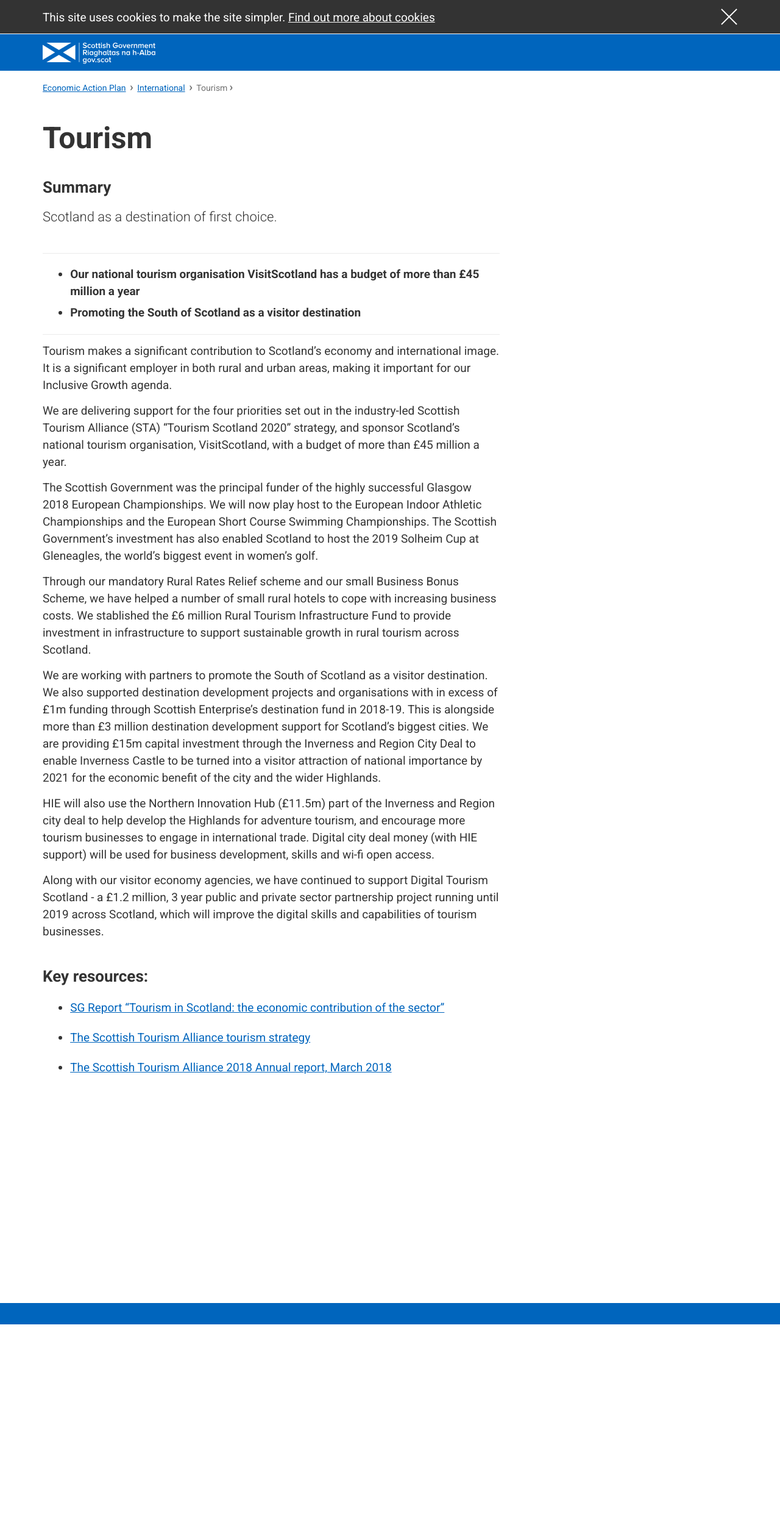
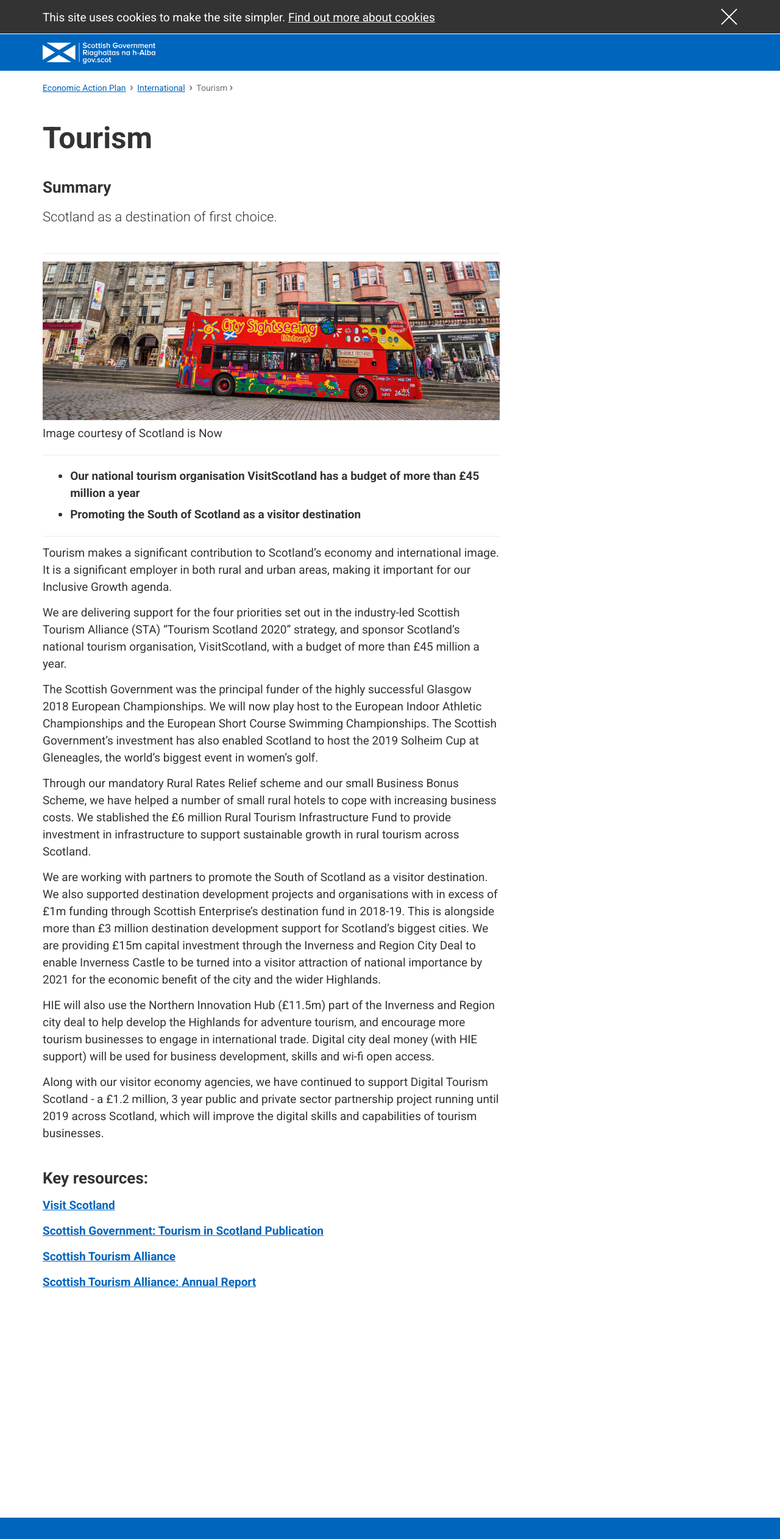
Before and after one commit to scottishgovernment/economicactionplan.mygov.scot, a Jekyll site: the page built from pages/international/tourism.md, in a window 1280 px wide. Shown: the whole page at 61% size. Built offline with Jekyll 4.4.1, drawn with Linux system fonts in a browser that asks for light colours; before the commit the page ends 2172 px from its top, so only the background shows below that.

Commit message:
finished International Section

```diff
--- a/pages/international/tourism.md
+++ b/pages/international/tourism.md
@@ -7,7 +7,10 @@
 parent: international
 permalink: /international/tourism/
 ---
-
+![Tourism Photo](/assets/images/pageimages/international5.jpg)
+Image courtesy of Scotland is Now
+<br>
+<hr>
 * **Our national tourism organisation VisitScotland has a budget of more than £45 million a year**
 * **Promoting the South of Scotland as a visitor destination**
 
@@ -29,8 +32,10 @@
 
 ## Key resources:
 
-* [SG Report "Tourism in Scotland: the economic contribution of the sector"](https://beta.gov.scot/publications/tourism-scotland-economic-contribution-sector/)
+**[Visit Scotland](https://www.visitscotland.com/)**
 
-* [The Scottish Tourism Alliance tourism strategy](http://scottishtourismalliance.co.uk/page/national-strategy/)
+**[Scottish Government: Tourism in Scotland Publication](https://beta.gov.scot/publications/tourism-scotland-economic-contribution-sector/)**
 
-* [The Scottish Tourism Alliance 2018 Annual report, March 2018](http://scottishtourismalliance.co.uk//uploads/TS2020/TS2018.compressed.pdf)
+**[Scottish Tourism Alliance](http://scottishtourismalliance.co.uk/page/national-strategy/)**
+
+**[Scottish Tourism Alliance: Annual Report](http://scottishtourismalliance.co.uk/uploads/TS2020/TS2018.compressed.pdf)**
```
Also changed, not shown: pages/international/exports.md (+11 -1 lines), pages/international/foreign-direct-investment.md (+10 -1 lines), pages/international/international-introduction.md (+2 -0 lines), pages/international/migration.md (+6 -1 lines), pages/international/promoting-scotland.md (+11 -1 lines), assets/images/pageimages/international.jpg (added), assets/images/pageimages/international1.jpg (added), assets/images/pageimages/international2.jpg (added), assets/images/pageimages/international3.jpg (added), assets/images/pageimages/international4.jpg (added), assets/images/pageimages/international5.jpg (added).
